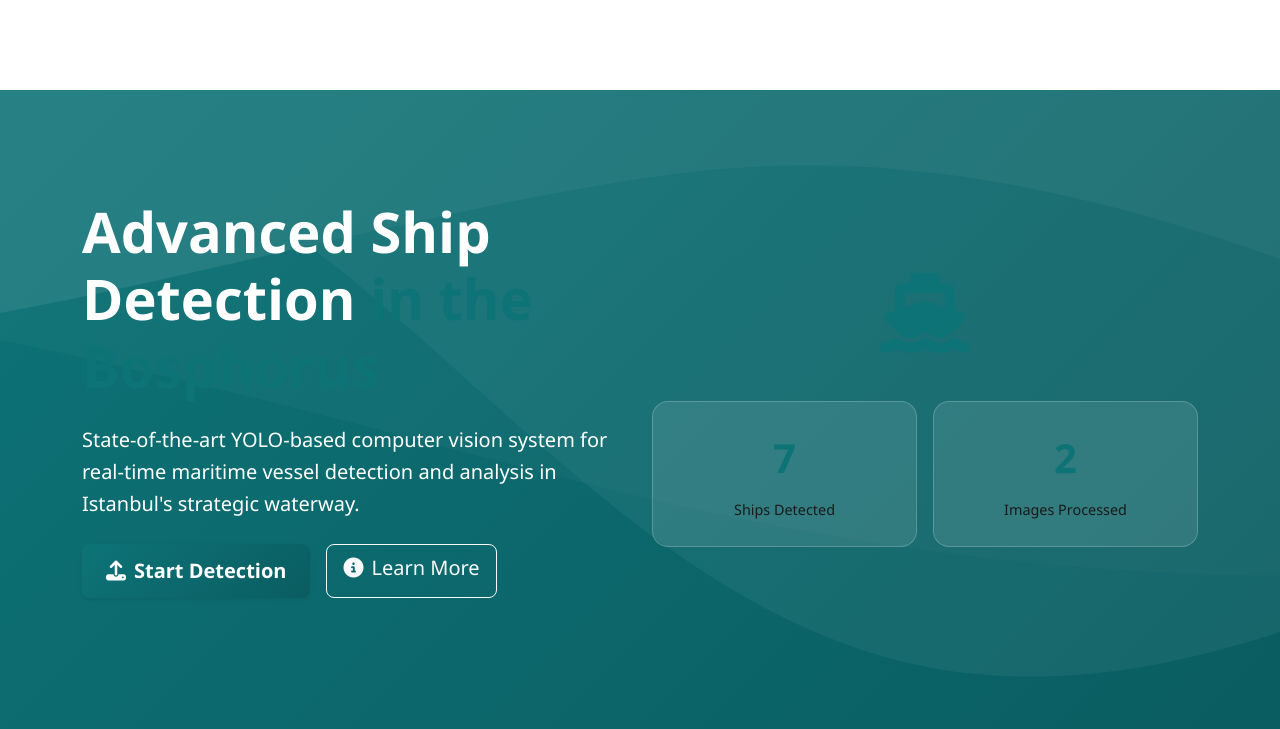
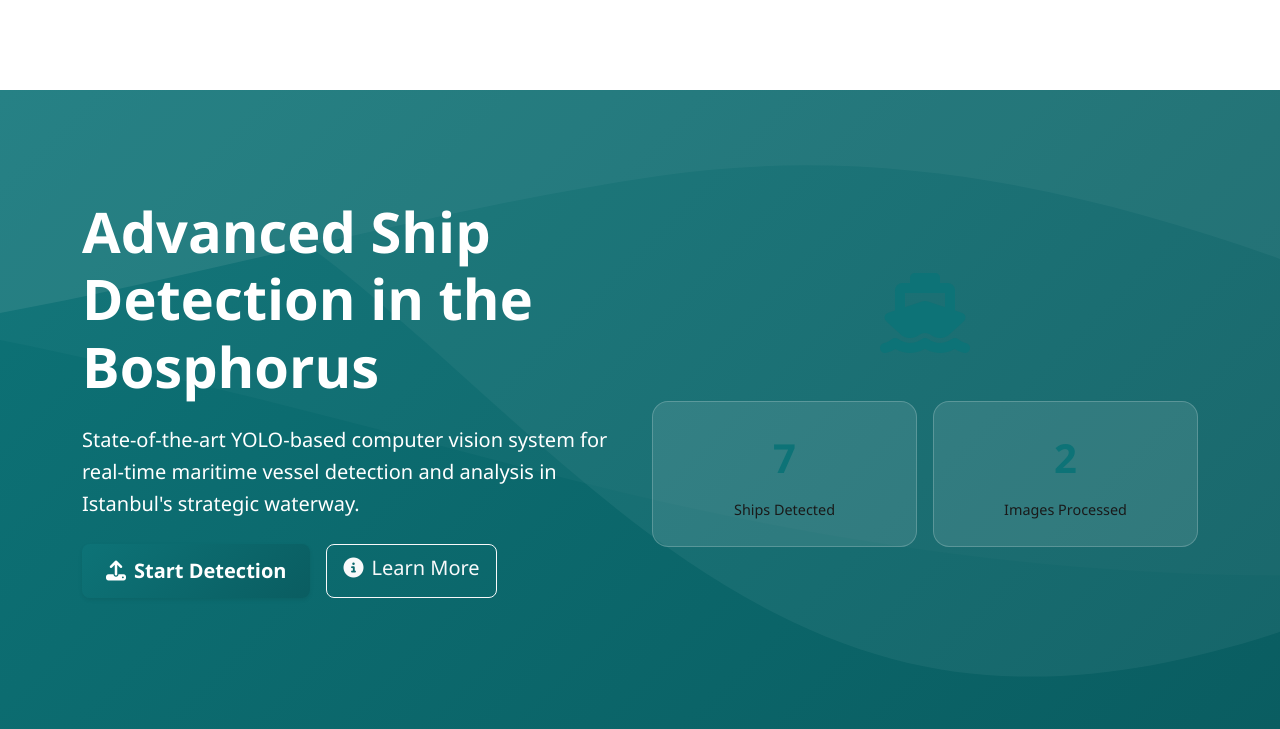
Before and after one commit to AndylLow/MaritimeSentry, a Flask app: page / in a window 1280 px wide. Shown: the top 729 px of the page. Run offline with Flask 3, Linux system fonts and the light colour scheme; data comes from the database, SQL or seed files in the repository; some libraries are stand-ins or nearby versions.

Commit message:
Improve the readability of the main heading on the website's front page
Changes the text color of "in the Bosphorus" in `templates/index.html` from `text-ocean` to `text-light` to enhance readability.

Replit-Commit-Author: Agent
Replit-Commit-Session-Id: 3961216f-3999-4a4e-99e7-a11da87cb370
Replit-Commit-Screenshot-Url: https://storage.googleapis.com/screenshot-production-us-central1/e9f40180-d22b-4001-b0e1-a5314c61cbec/3961216f-3999-4a4e-99e7-a11da87cb370/DRV8iaL

```diff
--- a/templates/index.html
+++ b/templates/index.html
@@ -11,7 +11,7 @@
                 <div class="hero-content">
                     <h1 class="display-4 fw-bold mb-4 fade-in">
                         Advanced Ship Detection
-                        <span class="text-ocean">in the Bosphorus</span>
+                        <span class="text-light">in the Bosphorus</span>
                     </h1>
                     <p class="lead mb-4 fade-in-delay">
                         State-of-the-art YOLO-based computer vision system for real-time maritime vessel
```
